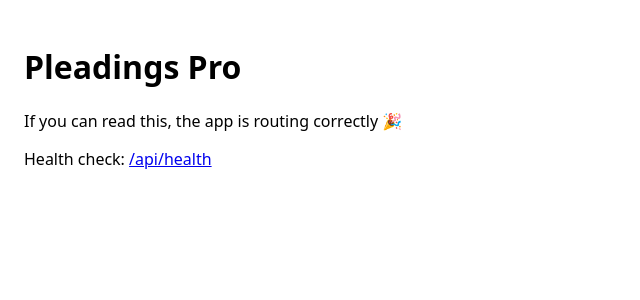
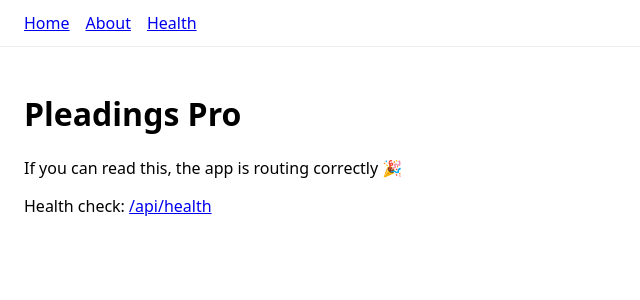
Before and after one commit to josephchalifoux/WestlawAI, a Next.js app: page / in a window 1280 px wide. Shown: the top 300 px of the page, without its empty margins (0-640 px from the left). Built offline with nearby package versions, Linux system fonts and the light colour scheme.

Commit message:
Update layout.js

```diff
--- a/app/layout.js
+++ b/app/layout.js
@@ -1,8 +1,14 @@
-export const metadata = { title: "Pleadings Pro", description: "Minimal Next.js app" };
+export const metadata = { title: 'Pleadings Pro' };
+
 export default function RootLayout({ children }) {
   return (
     <html lang="en">
-      <body style={{ fontFamily: "system-ui, sans-serif", margin: 0, padding: 24 }}>
+      <body style={{margin:0, fontFamily:'system-ui, sans-serif'}}>
+        <header style={{padding:'12px 24px', borderBottom:'1px solid #eee'}}>
+          <a href="/" style={{marginRight:16}}>Home</a>
+          <a href="/about">About</a>
+          <a href="/api/health" style={{marginLeft:16}}>Health</a>
+        </header>
         {children}
       </body>
     </html>
```
